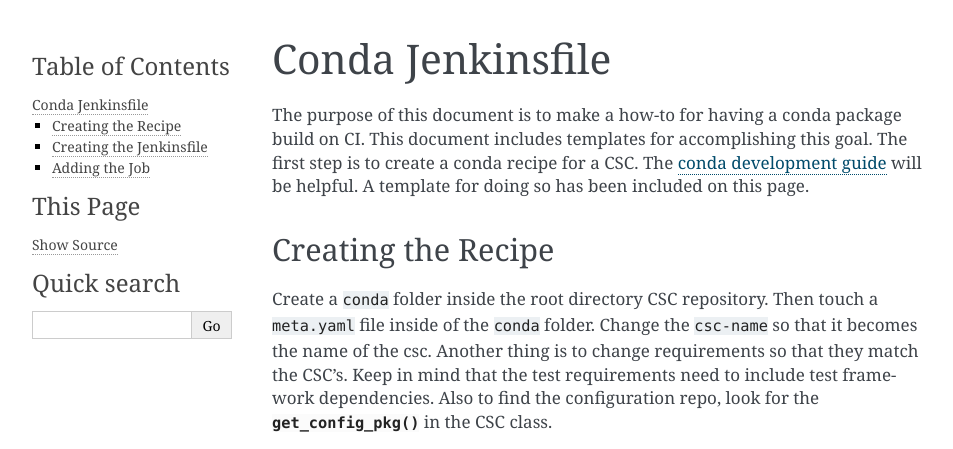
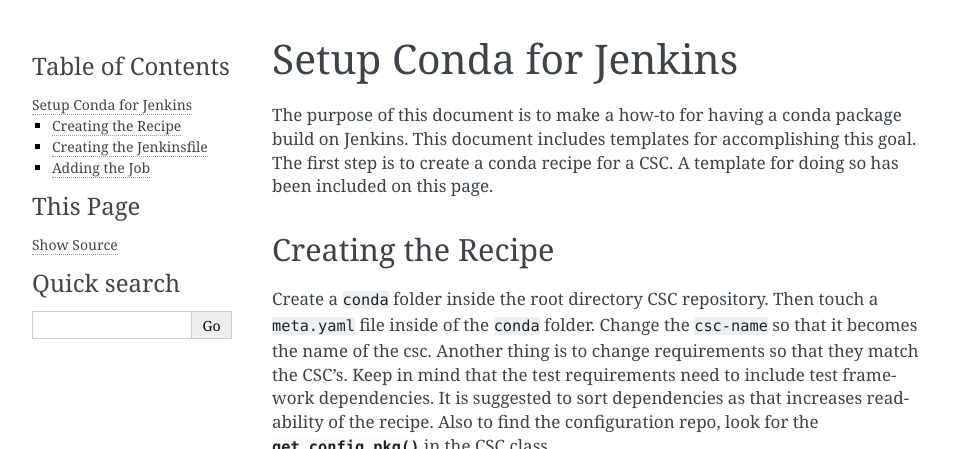
Before and after one commit to lsst-ts/tssw_developer_guide, a Sphinx documentation site: the page built from doc/guidelines/conda/jenkins-conda.rst, in a window 1280 px wide and 900 px high, cut to the strip 0-449 px from the top of the window. Shown: the whole strip, without its empty margins (148-1101 px from the left). Built offline with Sphinx 7.4.7, drawn with Linux system fonts in a browser that asks for light colours.

Commit message:
Deprecate conda guide, point to setup conda with CI page

```diff
--- a/doc/guidelines/conda/conda.rst
+++ b/doc/guidelines/conda/conda.rst
@@ -4,9 +4,10 @@
 Conda Developer Guide
 =====================
 
-.. note::
+.. warning::
 
-   This document contains a developer guide for conda and Telescope Site Software.
+   This page is deprecated.
+   Please use :ref:`Conda-Jenkinsfile` instead.
 
 
 Procedure
--- a/doc/guidelines/conda/jenkins-conda.rst
+++ b/doc/guidelines/conda/jenkins-conda.rst
@@ -1,13 +1,12 @@
 .. _Conda-Jenkinsfile:
 
-#################
-Conda Jenkinsfile
-#################
+#######################
+Setup Conda for Jenkins
+#######################
 
-The purpose of this document is to make a how-to for having a conda package build on CI.
+The purpose of this document is to make a how-to for having a conda package build on Jenkins.
 This document includes templates for accomplishing this goal.
 The first step is to create a conda recipe for a CSC.
-The :doc:`conda development guide <./conda>` will be helpful.
 A template for doing so has been included on this page.
 
 
@@ -19,6 +18,7 @@ Then touch a :file:`meta.yaml` file inside of the ``conda`` folder.
 Change the ``csc-name`` so that it becomes the name of the csc.
 Another thing is to change requirements so that they match the CSC's.
 Keep in mind that the test requirements need to include test framework dependencies.
+It is suggested to sort dependencies as that increases readability of the recipe.
 Also to find the configuration repo, look for the :meth:`get_config_pkg` in the CSC class.
 
 .. literalinclude:: ./meta.yaml.template
```
Also changed, not shown: 1 other file.
